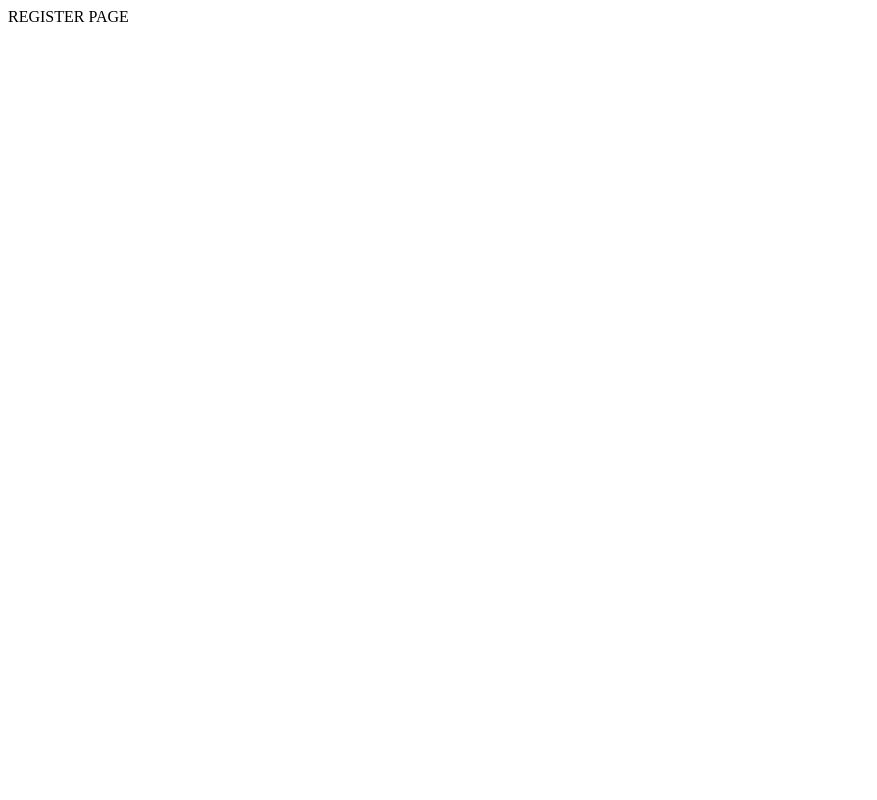
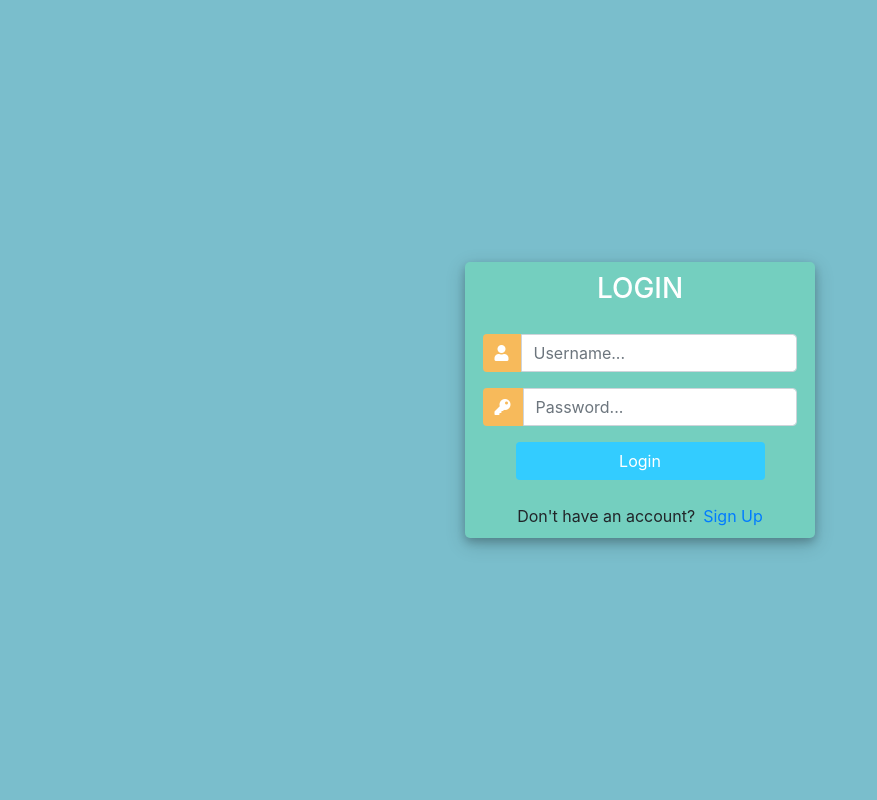
Before and after one commit to ttwange/studybud, a Django app: page /login/ in a window 1280 px wide. Before the commit the part shown is almost empty. Shown: the whole page, without its empty margins (0-877 px from the left). Run offline with Django 4.2, Linux system fonts and the light colour scheme; some libraries are stand-ins or nearby versions.

Commit message:
Styling the restration page

```diff
--- a/DjangoCrm/accounts/templates/accounts/login.html
+++ b/DjangoCrm/accounts/templates/accounts/login.html
@@ -1 +1,120 @@
-<p>REGISTER PAGE</p>
+<!DOCTYPE html>
+<html>
+
+<head>
+	<title>Login</title>
+	<link rel="stylesheet" href="https://stackpath.bootstrapcdn.com/bootstrap/4.1.3/css/bootstrap.min.css" integrity="sha384-MCw98/SFnGE8fJT3GXwEOngsV7Zt27NXFoaoApmYm81iuXoPkFOJwJ8ERdknLPMO" crossorigin="anonymous">
+	<script src="https://ajax.googleapis.com/ajax/libs/jquery/3.3.1/jquery.min.js"></script>
+	<link rel="stylesheet" href="https://use.fontawesome.com/releases/v5.6.1/css/all.css" integrity="sha384-gfdkjb5BdAXd+lj+gudLWI+BXq4IuLW5IT+brZEZsLFm++aCMlF1V92rMkPaX4PP" crossorigin="anonymous">
+
+
+	<style>
+		body,
+		html {
+			margin: 0;
+			padding: 0;
+			height: 100%;
+			background: #7abecc !important;
+		}
+		.user_card {
+			width: 350px;
+			margin-top: auto;
+			margin-bottom: auto;
+			background: #74cfbf;
+			position: relative;
+			display: flex;
+			justify-content: center;
+			flex-direction: column;
+			padding: 10px;
+			box-shadow: 0 4px 8px 0 rgba(0, 0, 0, 0.2), 0 6px 20px 0 rgba(0, 0, 0, 0.19);
+			-webkit-box-shadow: 0 4px 8px 0 rgba(0, 0, 0, 0.2), 0 6px 20px 0 rgba(0, 0, 0, 0.19);
+			-moz-box-shadow: 0 4px 8px 0 rgba(0, 0, 0, 0.2), 0 6px 20px 0 rgba(0, 0, 0, 0.19);
+			border-radius: 5px;
+
+		}
+
+		.form_container {
+			margin-top: 20px;
+		}
+
+		#form-title{
+			color: #fff;
+
+		}
+
+		.login_btn {
+			width: 100%;
+			background: #33ccff !important;
+			color: white !important;
+		}
+		.login_btn:focus {
+			box-shadow: none !important;
+			outline: 0px !important;
+		}
+		.login_container {
+			padding: 0 2rem;
+		}
+		.input-group-text {
+			background: #f7ba5b !important;
+			color: white !important;
+			border: 0 !important;
+			border-radius: 0.25rem 0 0 0.25rem !important;
+		}
+		.input_user,
+		.input_pass:focus {
+			box-shadow: none !important;
+			outline: 0px !important;
+		}
+
+		#messages{
+			background-color: grey;
+			color: #fff;
+			padding: 10px;
+			margin-top: 10px;
+		}
+	</style>
+
+</head>
+<body>
+	<div class="container h-100">
+		<div class="d-flex justify-content-center h-100">
+			<div class="user_card">
+				<div class="d-flex justify-content-center">
+
+
+					<h3 id="form-title">LOGIN</h3>
+				</div>
+				<div class="d-flex justify-content-center form_container">
+					<form method="POST" action="">
+						<div class="input-group mb-3">
+							<div class="input-group-append">
+								<span class="input-group-text"><i class="fas fa-user"></i></span>
+							</div>
+							<input type="text" name="username" placeholder="Username..." class="form-control">
+						</div>
+						<div class="input-group mb-2">
+							<div class="input-group-append">
+								<span class="input-group-text"><i class="fas fa-key"></i></span>
+							</div>
+								<input type="password" name="password" placeholder="Password..." class="form-control" >
+						</div>
+
+							<div class="d-flex justify-content-center mt-3 login_container">
+				 				<input class="btn login_btn" type="submit" value="Login">
+				   			</div>
+					</form>
+
+				</div>
+
+				<div class="mt-4">
+					<div class="d-flex justify-content-center links">
+						Don't have an account? <a href="{% url 'register' %}" class="ml-2">Sign Up</a>
+					</div>
+
+				</div>
+			</div>
+		</div>
+	</div>
+</body>
+
+</html>
--- a/DjangoCrm/accounts/urls.py
+++ b/DjangoCrm/accounts/urls.py
@@ -4,7 +4,7 @@ from . import views
 
 urlpatterns = [
     path('register/', views.registerPage, name="register"),
-    path("login/", views.loginPage, name="login"),
+    path('login/', views.loginPage, name="login"),
     path('',views.home, name="home"),
     path('products/', views.products, name="products"),
     path('customer/<str:pk>/', views.customer, name="customer"),
```
